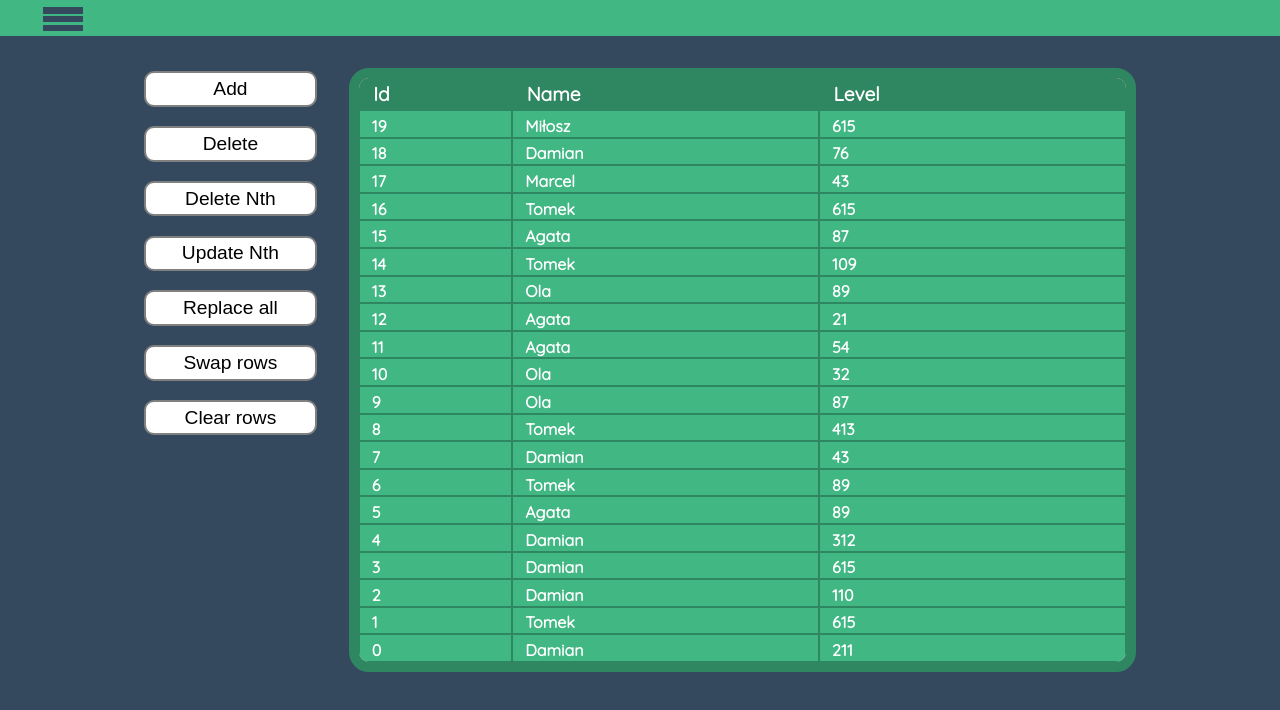
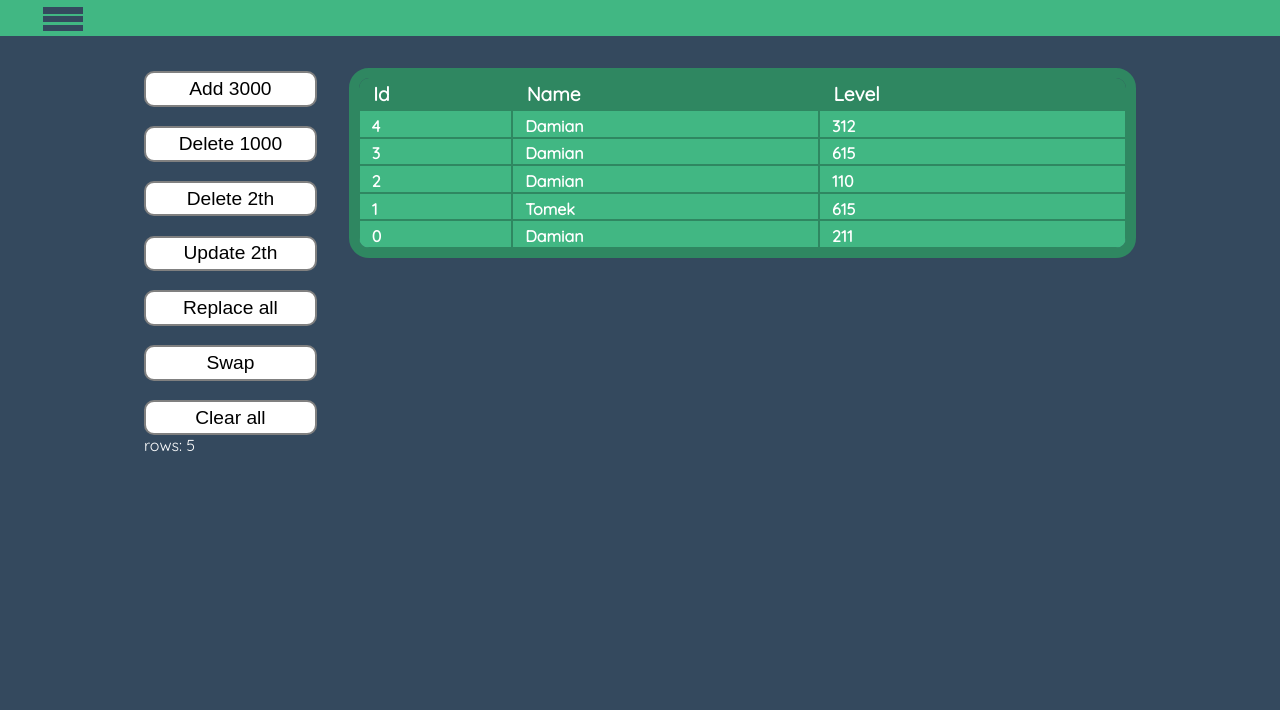
Before and after one commit to RZEPI/engineering-thesis-vue, a Vue app in the folder vue-app/: page /Table in a window 1280 px wide. Shown: the top 710 px of the page. Built offline with nearby package versions, Linux system fonts and the light colour scheme.

Commit message:
[Vue][TablePage] Change direct mutation to array swaping for better performance

```diff
--- a/vue-app/src/pages/TablePage.vue
+++ b/vue-app/src/pages/TablePage.vue
@@ -2,13 +2,22 @@
   <div class="page-wrapper">
     <div class="page-content">
       <div class="v-btn-cont">
-        <button @click="addNRecords(5)">Add</button>
-        <button @click="deleteRecord">Delete</button>
-        <button @click="deleteEveryNthRecord(2)">Delete Nth</button>
-        <button @click="updateNthRow(2)">Update Nth</button>
+        <button @click="addNRecords(RECORDS_TO_CREATE)">
+          Add {{ RECORDS_TO_CREATE }}
+        </button>
+        <button @click="deleteNRecords(RECORDS_TO_DELETE)">
+          Delete {{ RECORDS_TO_DELETE }}
+        </button>
+        <button @click="deleteEveryNthRecord(NTH_TO_DELETE)">
+          Delete {{ NTH_TO_DELETE }}th
+        </button>
+        <button @click="updateNthRow(NTH_TO_UPDATE)">
+          Update {{ NTH_TO_UPDATE }}th
+        </button>
         <button @click="replaceAllRows">Replace all</button>
-        <button @click="swapRows">Swap rows</button>
-        <button @click="clearRows">Clear rows</button>
+        <button @click="swapRows">Swap</button>
+        <button @click="clearRows">Clear all</button>
+        <span>rows: {{ rowCount }}</span>
       </div>
 
       <div class="table-container">
@@ -32,13 +41,21 @@
 </template>
 
 <script setup lang="ts">
-import { onBeforeMount, ref } from "vue";
+import { computed, ComputedRef, onBeforeMount, ref } from "vue";
 import { namesTable } from "../static/RandomDataTables";
 import { numberTable } from "../static/RandomDataTables";
 import TableRow from "../components/UI/TableRow.vue";
 import { TableRowData } from "../models/PerfTestArrayRow";
 
+const RECORDS_TO_CREATE: number = 3000;
+const RECORDS_TO_DELETE: number = 1000;
+const NTH_TO_DELETE: number = 2;
+const NTH_TO_UPDATE: number = 2;
+
 const tableContent = ref<TableRowData[]>([]);
+const rowCount: ComputedRef<number> = computed(() => {
+  return tableContent.value.length;
+});
 
 let key: number = 0;
 
@@ -60,55 +77,81 @@ function addNRecords(n: number) {
       level: numberTable[levelIndex],
     });
   }
+
   tableContent.value.unshift(...tmpArray);
 }
 
-function deleteRecord() {
-  tableContent.value.splice(0, 1);
+function deleteNRecords(n: number) {
+  tableContent.value.splice(0, n);
 }
 
 function deleteEveryNthRecord(n: number) {
-  for (let i = 0; i < tableContent.value.length; i += n) {
-    tableContent.value.splice(i--, 1);
+  const tmpArray: TableRowData[] = [...tableContent.value];
+
+  for (let i = 0; i < tmpArray.length; i += n) {
+    tmpArray.splice(i--, 1);
   }
+
+  tableContent.value = tmpArray;
 }
 
 function updateNthRow(n: number) {
+  const tmpArray: TableRowData[] = [...tableContent.value];
+
   for (let i = 0; i < tableContent.value.length; i += n) {
-    tableContent.value[i].name = "Changed name " + i;
+    tmpArray[i] = {
+      ...tableContent.value[i],
+      name: "Changed Name " + i,
+    };
   }
+
+  tableContent.value = tmpArray;
 }
 
 function replaceAllRows() {
+  const tmpArray: TableRowData[] = [];
+
   for (let i = 0; i < tableContent.value.length; i++) {
-    tableContent.value[i] = { id: i, name: "Replaced " + i, level: 1 };
+    tmpArray.push({
+      id: key++,
+      name: "Replaced " + i,
+      level: 1,
+    });
   }
+
+  tableContent.value = tmpArray;
 }
 
 function swapRows() {
-  let tmpRow: TableRowData;
-
   const Index1 = Math.floor(Math.random() * tableContent.value.length);
   const Index2 = Math.floor(Math.random() * tableContent.value.length);
 
-  tmpRow = tableContent.value[Index1];
+  const tmpRow: TableRowData = tableContent.value[Index1];
   tableContent.value[Index1] = tableContent.value[Index2];
   tableContent.value[Index2] = tmpRow;
 }
 
 function clearRows() {
-  tableContent.value.forEach((element: TableRowData) => {
-    element.name = "";
-    element.level = 0;
-  });
+  const tmpArray: TableRowData[] = [];
+
+  for (let i = 0; i < tableContent.value.length; i++) {
+    tmpArray.push({
+      id: tableContent.value[i].id,
+      name: "",
+      level: 0,
+    });
+  }
+
+  tableContent.value = tmpArray;
 }
 
 function generateArray() {
   const generatedArray: TableRowData[] = [];
 
-  for (let i = 0; i < 20; i++) {
+  for (let i = 0; i < 5; i++) {
     const nameIndex: number = Math.floor(Math.random() * namesTable.length);
     const levelIndex: number = Math.floor(Math.random() * numberTable.length);
+
     generatedArray.unshift({
       id: key++,
       name: namesTable[nameIndex],
@@ -126,6 +169,7 @@ function generateArray() {
   width: 100%;
   display: flex;
   justify-content: center;
+  height: 80vh;
 }
 .page-content {
   width: 80%;
@@ -156,14 +200,16 @@ button:active {
 
 .table-container {
   padding: 2em 1em 2em 1em;
+  max-height: 80vh;
 }
 
 .table {
+  max-height: 100%;
   box-sizing: content-box;
   border: 10px solid var(--hover-element-color);
   border-radius: 20px;
   overflow: hidden;
-  background-color: pink;
+  overflow-y: scroll;
 }
 
 .table-header {
```
